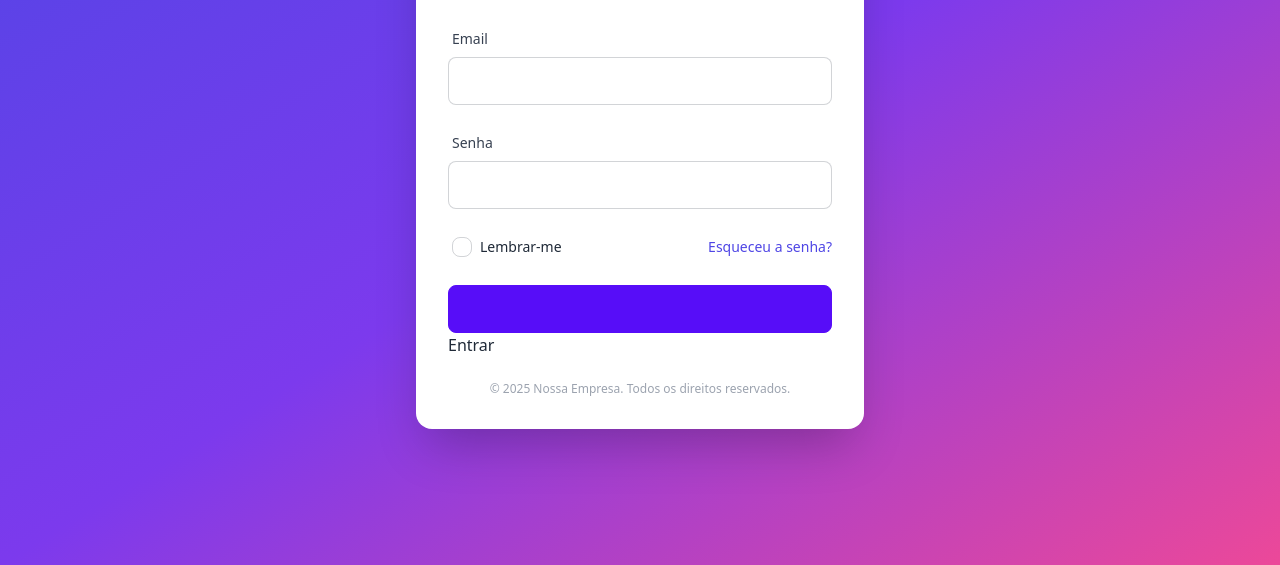
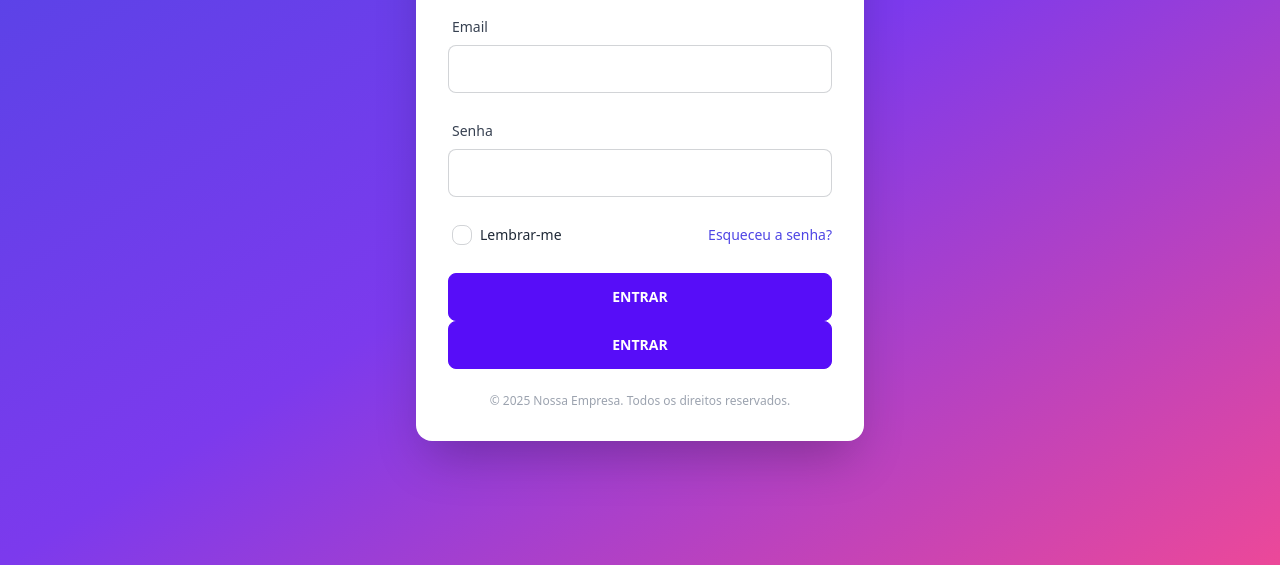
Before and after one commit to carlosribeiro25/tela-de-login-responsiva, a plain HTML site: page index.html in a window 1280 px wide. Shown: the part 235-800 px from the top of the page. Drawn offline with nearby package versions, Linux system fonts and the light colour scheme; some icons are missing.

Commit message:
add label

```diff
--- a/index.html
+++ b/index.html
@@ -46,7 +46,8 @@
       </div>
 
       <div class="form-control">
-        <a  class="btn btn-primary w-full" href="loja.html"></a>Entrar</a>
+        <label class="btn btn-primary w-full">Entrar</label>
+        <button type="submit" class="btn btn-primary w-full">Entrar</button>
       </div>
     </form>
 
```
